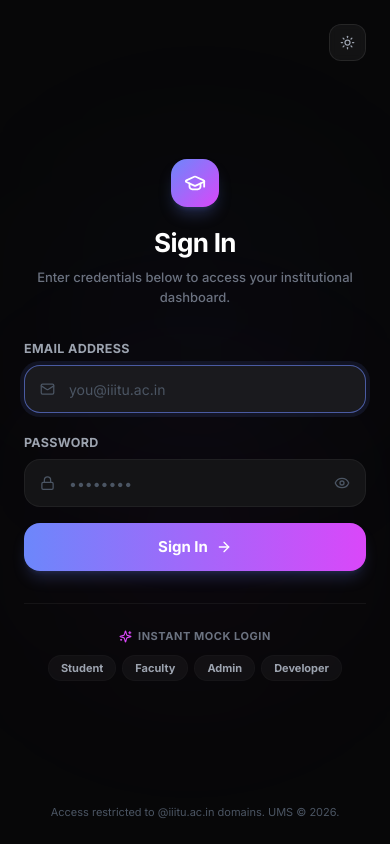
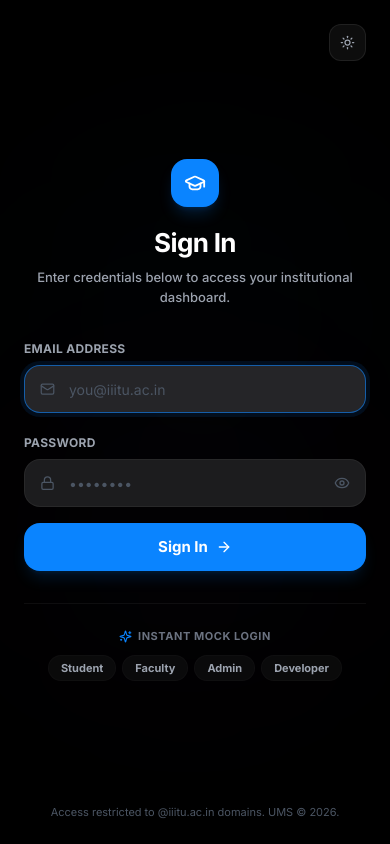
Before and after one commit to Pranav140/UMS, a React (Vite) app in the folder pern-frontend/: page /login in a window 390 px wide. Built offline with nearby package versions, Linux system fonts and the light colour scheme; no server answers.

Commit message:
fix(frontend): update login page colors to align with UMS system design tokens and theme values

```diff
--- a/pern-frontend/src/pages/login.tsx
+++ b/pern-frontend/src/pages/login.tsx
@@ -1,6 +1,6 @@
 import { useState, useEffect } from 'react';
 import { useNavigate } from 'react-router-dom';
-import { GraduationCap, Eye, EyeOff, ArrowRight, Mail, Lock, Sparkles, BookOpen, Award, Activity } from 'lucide-react';
+import { GraduationCap, Eye, EyeOff, ArrowRight, Mail, Lock, Sparkles, Award, Activity } from 'lucide-react';
 import { useTheme } from '@/providers/ThemeProvider';
 import { Moon, Sun } from 'lucide-react';
 import { cn, getErrorMessage } from '@/lib/utils';
@@ -73,75 +73,75 @@ export default function LoginPage() {
   };
 
   return (
-    <div className="min-h-screen flex bg-[#F8F9FD] dark:bg-[#070708] overflow-hidden">
+    <div className="min-h-screen flex bg-[#F5F5F7] dark:bg-[#000000] overflow-hidden">
       {/* LEFT PANEL: Decorative and brand cover (visible on medium screens & up) */}
-      <div className="hidden md:flex w-1/2 relative bg-gradient-to-br from-[#0B0D19] via-[#101426] to-[#1E2340] flex-col justify-between p-12 overflow-hidden border-r border-black/[0.08] dark:border-white/[0.05]">
+      <div className="hidden md:flex w-1/2 relative bg-gradient-to-br from-[#F5F5F7] via-[#F2F2F7] to-[#E5E5EA] dark:from-[#000000] dark:via-[#1C1C1E] dark:to-[#0A0A0C] flex-col justify-between p-12 overflow-hidden border-r border-black/[0.06] dark:border-white/[0.05]">
         {/* Glow ambient background circles */}
-        <div className="absolute top-[-100px] left-[-100px] w-[400px] h-[400px] rounded-full bg-[#6C87FB]/15 blur-[100px]" />
-        <div className="absolute bottom-[-100px] right-[-100px] w-[450px] h-[450px] rounded-full bg-[#DA47F9]/15 blur-[120px]" />
+        <div className="absolute top-[-100px] left-[-100px] w-[400px] h-[400px] rounded-full bg-[#0071E3]/[0.06] dark:bg-[#0A84FF]/[0.04] blur-[100px]" />
+        <div className="absolute bottom-[-100px] right-[-100px] w-[450px] h-[450px] rounded-full bg-purple-500/[0.04] dark:bg-purple-500/[0.03] blur-[120px]" />
 
         {/* Decorative Grid Overlay */}
-        <div className="absolute inset-0 bg-[linear-gradient(to_right,#8080800a_1px,transparent_1px),linear-gradient(to_bottom,#8080800a_1px,transparent_1px)] bg-[size:24px_24px] pointer-events-none opacity-40" />
+        <div className="absolute inset-0 bg-[linear-gradient(to_right,#80808008_1px,transparent_1px),linear-gradient(to_bottom,#80808008_1px,transparent_1px)] bg-[size:24px_24px] pointer-events-none opacity-40" />
 
         {/* Brand header */}
         <div className="relative flex items-center gap-3 z-10">
-          <div className="w-10 h-10 rounded-[14px] bg-gradient-to-br from-[#6C87FB] to-[#DA47F9] flex items-center justify-center shadow-lg shadow-[#6C87FB]/20">
+          <div className="w-10 h-10 rounded-[14px] bg-[#0071E3] dark:bg-[#0A84FF] flex items-center justify-center shadow-lg shadow-[#0071E3]/20 dark:shadow-[#0A84FF]/20">
             <GraduationCap size={20} className="text-white" />
           </div>
-          <span className="text-[16px] font-bold text-white tracking-wide">UMS Portal</span>
+          <span className="text-[16px] font-bold text-gray-900 dark:text-white tracking-wide">UMS Portal</span>
         </div>
 
         {/* Visual Graphics - Interactive mock UI previews */}
         <div className="relative flex flex-col items-center justify-center flex-1 my-8 z-10">
           {/* Main mock card */}
-          <div className="w-full max-w-[340px] p-5 rounded-[24px] bg-white/[0.03] border border-white/[0.08] backdrop-blur-md shadow-2xl relative animate-pulse-soft">
+          <div className="w-full max-w-[340px] p-5 rounded-[24px] bg-white/70 dark:bg-white/[0.03] border border-black/[0.06] dark:border-white/[0.08] backdrop-blur-md shadow-xl relative animate-pulse-soft">
             <div className="flex items-center justify-between mb-4">
               <div className="flex items-center gap-2">
-                <div className="w-8 h-8 rounded-full bg-[#6C87FB]/25 flex items-center justify-center text-[#6C87FB]">
+                <div className="w-8 h-8 rounded-full bg-[#0071E3]/10 dark:bg-[#0A84FF]/10 flex items-center justify-center text-[#0071E3] dark:text-[#0A84FF]">
                   <Award size={15} />
                 </div>
                 <div>
-                  <h4 className="text-[12px] font-bold text-white leading-tight">Average CGPA</h4>
-                  <p className="text-[10px] text-gray-400">Semester overall</p>
+                  <h4 className="text-[12px] font-bold text-gray-900 dark:text-white leading-tight">Average CGPA</h4>
+                  <p className="text-[10px] text-gray-500 dark:text-gray-400">Semester overall</p>
                 </div>
               </div>
-              <span className="text-[15px] font-extrabold text-[#6C87FB] bg-[#6C87FB]/10 px-2 py-0.5 rounded-lg border border-[#6C87FB]/20">9.24</span>
+              <span className="text-[15px] font-extrabold text-[#0071E3] dark:text-[#0A84FF] bg-[#0071E3]/10 dark:bg-[#0A84FF]/10 px-2 py-0.5 rounded-lg border border-[#0071E3]/20 dark:border-[#0A84FF]/20">9.24</span>
             </div>
 
             {/* Spark line graphic */}
             <div className="h-12 w-full flex items-end gap-1 mb-2">
-              <div className="w-full h-[30%] bg-white/10 rounded-t-sm" />
-              <div className="w-full h-[45%] bg-white/15 rounded-t-sm" />
-              <div className="w-full h-[60%] bg-[#6C87FB]/30 rounded-t-sm" />
-              <div className="w-full h-[50%] bg-[#6C87FB]/40 rounded-t-sm" />
-              <div className="w-full h-[75%] bg-gradient-to-t from-[#6C87FB] to-[#DA47F9] rounded-t-sm" />
-              <div className="w-full h-[90%] bg-gradient-to-t from-[#6C87FB] to-[#DA47F9] rounded-t-sm animate-pulse" />
+              <div className="w-full h-[30%] bg-black/5 dark:bg-white/10 rounded-t-sm" />
+              <div className="w-full h-[45%] bg-black/10 dark:bg-white/15 rounded-t-sm" />
+              <div className="w-full h-[60%] bg-[#0071E3]/20 dark:bg-[#0A84FF]/20 rounded-t-sm" />
+              <div className="w-full h-[50%] bg-[#0071E3]/30 dark:bg-[#0A84FF]/30 rounded-t-sm" />
+              <div className="w-full h-[75%] bg-gradient-to-t from-[#0071E3] to-[#409CFF] dark:from-[#0A84FF] dark:to-[#60B2FF] rounded-t-sm" />
+              <div className="w-full h-[90%] bg-gradient-to-t from-[#0071E3] to-[#409CFF] dark:from-[#0A84FF] dark:to-[#60B2FF] rounded-t-sm animate-pulse" />
             </div>
 
             {/* Overlay secondary badge */}
-            <div className="absolute -bottom-6 -right-6 p-3 rounded-[18px] bg-white/[0.05] border border-white/[0.08] backdrop-blur-lg shadow-xl flex items-center gap-2 max-w-[150px]">
-              <div className="w-6 h-6 rounded-full bg-[#DA47F9]/20 flex items-center justify-center text-[#DA47F9]">
+            <div className="absolute -bottom-6 -right-6 p-3 rounded-[18px] bg-white/80 dark:bg-white/[0.05] border border-black/[0.06] dark:border-white/[0.08] backdrop-blur-lg shadow-lg flex items-center gap-2 max-w-[150px]">
+              <div className="w-6 h-6 rounded-full bg-[#0071E3]/10 dark:bg-[#0A84FF]/10 flex items-center justify-center text-[#0071E3] dark:text-[#0A84FF]">
                 <Activity size={12} />
               </div>
               <div>
-                <h5 className="text-[9px] font-bold text-white">Attendance</h5>
-                <p className="text-[10px] font-black text-gray-200">94.8% Pres.</p>
+                <h5 className="text-[9px] font-bold text-gray-900 dark:text-white">Attendance</h5>
+                <p className="text-[10px] font-black text-[#0071E3] dark:text-[#0A84FF]">94.8% Pres.</p>
               </div>
             </div>
           </div>
 
           <div className="mt-12 text-center max-w-[360px]">
-            <h2 className="text-[20px] font-extrabold text-white leading-snug">
+            <h2 className="text-[20px] font-extrabold text-gray-900 dark:text-white leading-snug">
               Elevate Academic Management
             </h2>
-            <p className="mt-2 text-[12px] text-gray-400 leading-relaxed">
+            <p className="mt-2 text-[12px] text-gray-500 dark:text-gray-400 leading-relaxed">
               Experience the next-generation portal packed with real-time academic stats, dynamic course rosters, and AI-powered insights.
             </p>
           </div>
         </div>
 
         {/* Brand footer quote */}
-        <div className="relative text-[11px] text-gray-500 italic z-10">
+        <div className="relative text-[11px] text-gray-400 dark:text-gray-600 italic z-10">
           "Education is the passport to the future." — IIIT Una
         </div>
       </div>
@@ -149,8 +149,8 @@ export default function LoginPage() {
       {/* RIGHT PANEL: Login Form Panel */}
       <div className="w-full md:w-1/2 flex flex-col justify-between p-6 md:p-12 relative items-center justify-center">
         {/* Glow ambient background circles for Right Panel */}
-        <div className="absolute top-[20%] right-[10%] w-[300px] h-[300px] rounded-full bg-[#6C87FB]/[0.05] dark:bg-[#6C87FB]/[0.03] blur-[100px] pointer-events-none" />
-        <div className="absolute bottom-[20%] left-[10%] w-[300px] h-[300px] rounded-full bg-[#DA47F9]/[0.05] dark:bg-[#DA47F9]/[0.03] blur-[100px] pointer-events-none" />
+        <div className="absolute top-[20%] right-[10%] w-[300px] h-[300px] rounded-full bg-[#0071E3]/[0.04] dark:bg-[#0A84FF]/[0.02] blur-[100px] pointer-events-none" />
+        <div className="absolute bottom-[20%] left-[10%] w-[300px] h-[300px] rounded-full bg-purple-500/[0.04] dark:bg-purple-500/[0.02] blur-[100px] pointer-events-none" />
 
         {/* Theme toggle */}
         <div className="w-full flex justify-end z-20">
@@ -166,13 +166,13 @@ export default function LoginPage() {
         <div className="w-full max-w-[400px] my-auto z-10">
           <div className="flex flex-col mb-7 text-center md:text-left md:items-start items-center">
             {/* Logo for mobile view */}
-            <div className="md:hidden w-12 h-12 rounded-[16px] bg-gradient-to-br from-[#6C87FB] to-[#DA47F9] flex items-center justify-center shadow-lg shadow-[#6C87FB]/25 mb-4">
+            <div className="md:hidden w-12 h-12 rounded-[16px] bg-[#0071E3] dark:bg-[#0A84FF] flex items-center justify-center shadow-lg shadow-[#0071E3]/20 dark:shadow-[#0A84FF]/20 mb-4">
               <GraduationCap size={22} className="text-white" />
             </div>
             <h1 className="text-[26px] font-black text-gray-900 dark:text-white tracking-tight">
               Sign In
             </h1>
-            <p className="mt-1.5 text-[13px] text-gray-400 dark:text-gray-500 font-medium">
+            <p className="mt-1.5 text-[13px] text-gray-500 dark:text-gray-400 font-medium">
               Enter credentials below to access your institutional dashboard.
             </p>
           </div>
@@ -180,7 +180,7 @@ export default function LoginPage() {
           <form onSubmit={handleSubmit} className="space-y-4">
             {/* Email input field */}
             <div className="space-y-1.5">
-              <label className="text-[12.5px] font-bold text-gray-600 dark:text-gray-400 uppercase tracking-wide">
+              <label className="text-[12px] font-bold text-gray-500 dark:text-gray-400 uppercase tracking-wide">
                 Email address
               </label>
               <div className="relative">
@@ -196,13 +196,13 @@ export default function LoginPage() {
                   placeholder="you@iiitu.ac.in"
                   className={cn(
                     'w-full h-12 pl-11 pr-4 text-sm rounded-2xl',
-                    'bg-[#F2F3F6] dark:bg-[#141416]',
+                    'bg-[#EBEBEF] dark:bg-[#1C1C1E]',
                     'border border-black/[0.04] dark:border-white/[0.05]',
                     'text-gray-900 dark:text-gray-100 placeholder:text-gray-400 dark:placeholder:text-gray-600',
-                    'outline-none transition-all duration-150',
-                    'focus:bg-white dark:focus:bg-[#1A1A1E]',
-                    'focus:border-[#6C87FB]/60 dark:focus:border-[#6C87FB]/60',
-                    'focus:ring-4 focus:ring-[#6C87FB]/10 dark:focus:ring-[#6C87FB]/10',
+                    'outline-none transition-all duration-155',
+                    'focus:bg-white dark:focus:bg-[#252528]',
+                    'focus:border-[#0071E3]/60 dark:focus:border-[#0A84FF]/60',
+                    'focus:ring-4 focus:ring-[#0071E3]/10 dark:focus:ring-[#0A84FF]/10',
                     error && 'border-red-400 dark:border-red-500'
                   )}
                 />
@@ -211,7 +211,7 @@ export default function LoginPage() {
 
             {/* Password input field */}
             <div className="space-y-1.5">
-              <label className="text-[12.5px] font-bold text-gray-600 dark:text-gray-400 uppercase tracking-wide">
+              <label className="text-[12px] font-bold text-gray-500 dark:text-gray-400 uppercase tracking-wide">
                 Password
               </label>
               <div className="relative">
@@ -226,13 +226,13 @@ export default function LoginPage() {
                   placeholder="••••••••"
                   className={cn(
                     'w-full h-12 pl-11 pr-11 text-sm rounded-2xl',
-                    'bg-[#F2F3F6] dark:bg-[#141416]',
+                    'bg-[#EBEBEF] dark:bg-[#1C1C1E]',
                     'border border-black/[0.04] dark:border-white/[0.05]',
                     'text-gray-900 dark:text-gray-100 placeholder:text-gray-400 dark:placeholder:text-gray-600',
-                    'outline-none transition-all duration-150',
-                    'focus:bg-white dark:focus:bg-[#1A1A1E]',
-                    'focus:border-[#6C87FB]/60 dark:focus:border-[#6C87FB]/60',
-                    'focus:ring-4 focus:ring-[#6C87FB]/10 dark:focus:ring-[#6C87FB]/10',
+                    'outline-none transition-all duration-155',
+                    'focus:bg-white dark:focus:bg-[#252528]',
+                    'focus:border-[#0071E3]/60 dark:focus:border-[#0A84FF]/60',
+                    'focus:ring-4 focus:ring-[#0071E3]/10 dark:focus:ring-[#0A84FF]/10',
                     error && 'border-red-400 dark:border-red-500'
                   )}
                 />
@@ -259,13 +259,13 @@ export default function LoginPage() {
               disabled={loading}
               className={cn(
                 'w-full h-12 mt-2 flex items-center justify-center gap-2 rounded-2xl',
-                'bg-gradient-to-r from-[#6C87FB] to-[#DA47F9]',
-                'hover:opacity-95 active:opacity-100',
+                'bg-[#0071E3] hover:bg-[#0077ED] active:bg-[#006AD6]',
+                'dark:bg-[#0A84FF] dark:hover:bg-[#409CFF] dark:active:bg-[#0072E3]',
                 'text-white text-[15px] font-bold',
                 'transition-all duration-150',
-                'shadow-lg shadow-[#6C87FB]/20',
+                'shadow-lg shadow-[#0071E3]/15 dark:shadow-[#0A84FF]/15',
                 'disabled:opacity-50 disabled:cursor-not-allowed',
-                'focus:outline-none focus:ring-4 focus:ring-[#6C87FB]/20'
+                'focus:outline-none focus:ring-4 focus:ring-[#0071E3]/20 dark:focus:ring-[#0A84FF]/20'
               )}
             >
               {loading ? (
@@ -282,7 +282,7 @@ export default function LoginPage() {
           {/* Quick Debugging / Testing accounts shortcut pills */}
           <div className="mt-8 pt-6 border-t border-black/[0.05] dark:border-white/[0.05]">
             <div className="flex items-center gap-1.5 justify-center md:justify-start mb-2.5">
-              <Sparkles size={13} className="text-[#DA47F9]" />
+              <Sparkles size={13} className="text-[#0071E3] dark:text-[#0A84FF]" />
               <span className="text-[11px] font-bold text-gray-400 dark:text-gray-500 uppercase tracking-wider">
                 Instant Mock Login
               </span>
@@ -292,7 +292,7 @@ export default function LoginPage() {
                 <button
                   key={role}
                   onClick={() => handleShortcutLogin(role)}
-                  className="text-[11px] font-bold px-3 py-1 rounded-full bg-black/[0.03] dark:bg-white/[0.04] text-gray-500 dark:text-gray-400 hover:bg-black/[0.06] dark:hover:bg-white/[0.08] border border-black/[0.02] dark:border-white/[0.02] transition-all capitalize"
+                  className="text-[11px] font-bold px-3 py-1 rounded-full bg-black/[0.03] dark:bg-white/[0.04] text-gray-500 dark:text-gray-400 hover:text-[#0071E3] dark:hover:text-[#0A84FF] hover:bg-black/[0.05] dark:hover:bg-white/[0.06] border border-black/[0.02] dark:border-white/[0.02] transition-all capitalize"
                 >
                   {role}
                 </button>
```
